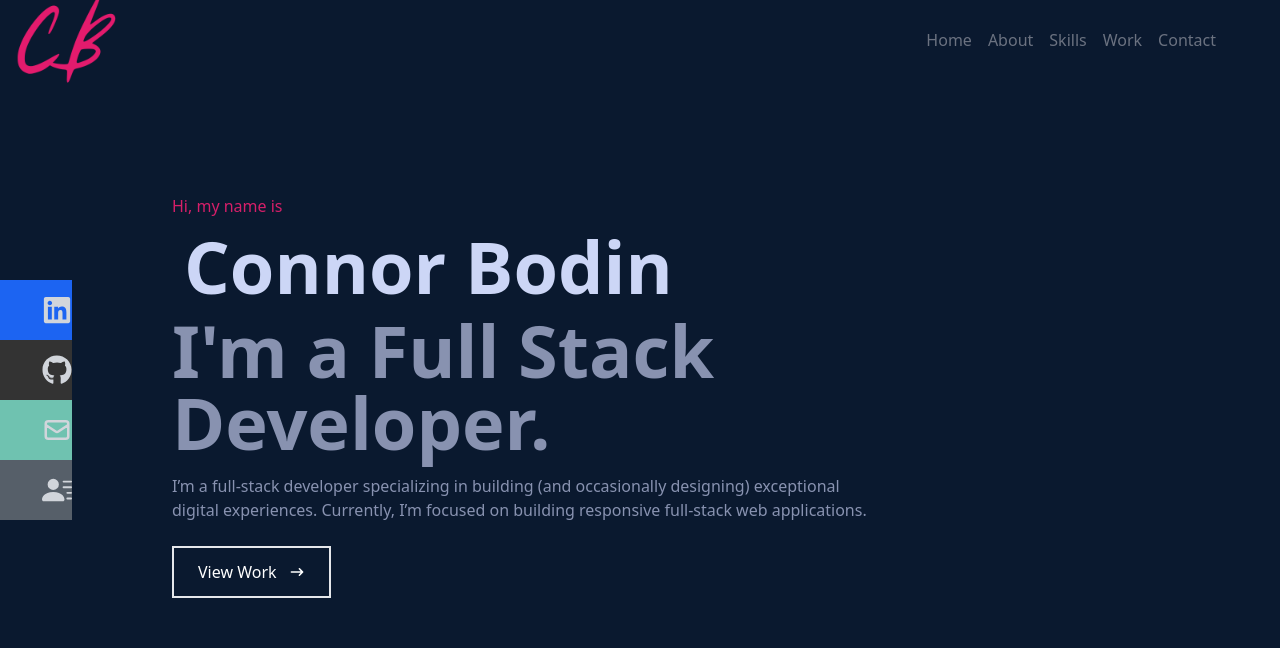
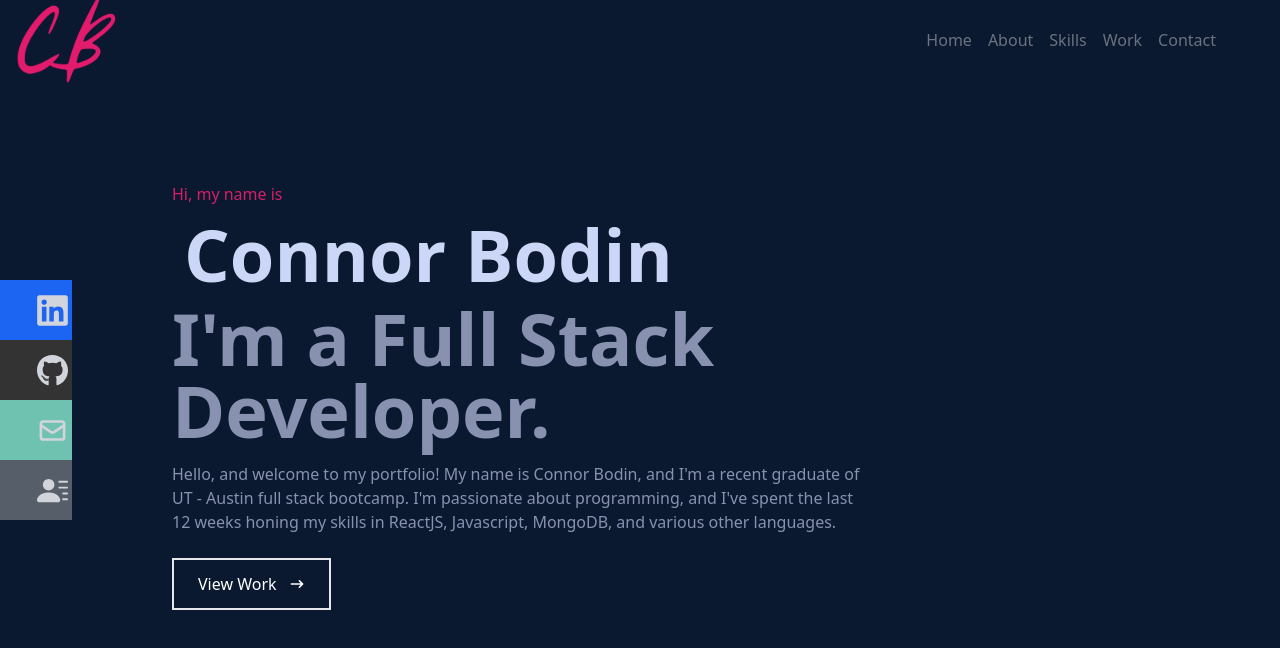
Before and after one commit to connorbodin/github-portfolio, a React (Create React App) app in the folder portfolio-react-app/: page / in a window 1280 px wide. Shown: the top 648 px of the page. Built offline with nearby package versions, Linux system fonts and the light colour scheme.

Commit message:
Adjusted things

```diff
--- a/portfolio-react-app/src/components/Home.js
+++ b/portfolio-react-app/src/components/Home.js
@@ -1,29 +1,30 @@
-import React from 'react';
-import { HiArrowNarrowRight } from 'react-icons/hi';
+import React from "react";
+import { HiArrowNarrowRight } from "react-icons/hi";
 
 const Home = () => {
   return (
-    <div name='home' className='w-full h-screen bg-[#0a192f]'>
+    <div name="home" className="w-full h-screen bg-[#0a192f]">
       {/* Container */}
-      <div className='max-w-[1000px] mx-auto px-8 flex flex-col justify-center h-full'>
-        <p className='text-pink-600'>Hi, my name is</p>
-        <h1 className='text-4xl sm:text-7xl font-bold text-[#ccd6f6] hover:border-b-4 duration-300 p-3 border-pink-600'>
+      <div className="max-w-[1000px] mx-auto px-8 flex flex-col justify-center h-full">
+        <p className="text-pink-600">Hi, my name is</p>
+        <h1 className="text-4xl sm:text-7xl font-bold text-[#ccd6f6] hover:border-b-4 duration-300 p-3 border-pink-600">
           Connor Bodin
         </h1>
 
-        <h2 className='text-4xl sm:text-7xl font-bold text-[#8892b0]'>
+        <h2 className="text-4xl sm:text-7xl font-bold text-[#8892b0]">
           I'm a Full Stack Developer.
         </h2>
-        <p className='text-[#8892b0] py-4 max-w-[700px]'>
-          I’m a full-stack developer specializing in building (and occasionally
-          designing) exceptional digital experiences. Currently, I’m focused on
-          building responsive full-stack web applications.
+        <p className="text-[#8892b0] py-4 max-w-[700px]">
+          Hello, and welcome to my portfolio! My name is Connor Bodin, and I'm a
+          recent graduate of UT - Austin full stack bootcamp. I'm passionate about
+          programming, and I've spent the last 12 weeks honing
+          my skills in ReactJS, Javascript, MongoDB, and various other languages.
         </p>
         <div>
-          <button className='text-white group border-2 px-6 py-3 my-2 flex duration-500 items-center hover:bg-pink-600 hover:border-pink-600'>
+          <button className="text-white group border-2 px-6 py-3 my-2 flex duration-500 items-center hover:bg-pink-600 hover:border-pink-600">
             View Work
-            <span className='group-hover:rotate-90 duration-500'>
-              <HiArrowNarrowRight className='ml-3 ' />
+            <span className="group-hover:rotate-90 duration-500">
+              <HiArrowNarrowRight className="ml-3 " />
             </span>
           </button>
         </div>
--- a/portfolio-react-app/src/components/Navbar.js
+++ b/portfolio-react-app/src/components/Navbar.js
@@ -103,7 +103,7 @@ const Navbar = () => {
               className='flex justify-between items-center w-full text-gray-300'
               href='https://www.linkedin.com/in/connor-bodin-00/'
             >
-              Linkedin <FaLinkedin size={30} />
+              Linkedin <FaLinkedin className="pr-1" size={35} />
             </a>
           </li>
           <li className='w-[160px] h-[60px] flex justify-between items-center ml-[-100px] hover:ml-[-10px] duration-500 bg-[#333333]'>
@@ -111,7 +111,7 @@ const Navbar = () => {
               className='flex justify-between items-center w-full text-gray-300'
               href='https://github.com/connorbodin'
             >
-              Github <FaGithub size={30} />
+              Github <FaGithub className="pr-1" size={35}  />
             </a>
           </li>
           <li className='w-[160px] h-[60px] flex justify-between items-center ml-[-100px] hover:ml-[-10px] duration-500 bg-[#6fc2b0]'>
@@ -119,7 +119,7 @@ const Navbar = () => {
               className='flex justify-between items-center w-full text-gray-300'
               href='mailto:connor.e.bodin@gmail.com'
             >
-              Email <HiOutlineMail size={30} />
+              Email <HiOutlineMail className="pr-1" size={35}  />
             </a>
           </li>
           <li className='w-[160px] h-[60px] flex justify-between items-center ml-[-100px] hover:ml-[-10px] duration-500 bg-[#565f69]'>
@@ -127,7 +127,7 @@ const Navbar = () => {
               className='flex justify-between items-center w-full text-gray-300'
               href='/'
             >
-              Resume <BsFillPersonLinesFill size={30} />
+              Resume <BsFillPersonLinesFill className="pr-1" size={35}  />
             </a>
           </li>
         </ul>
```
